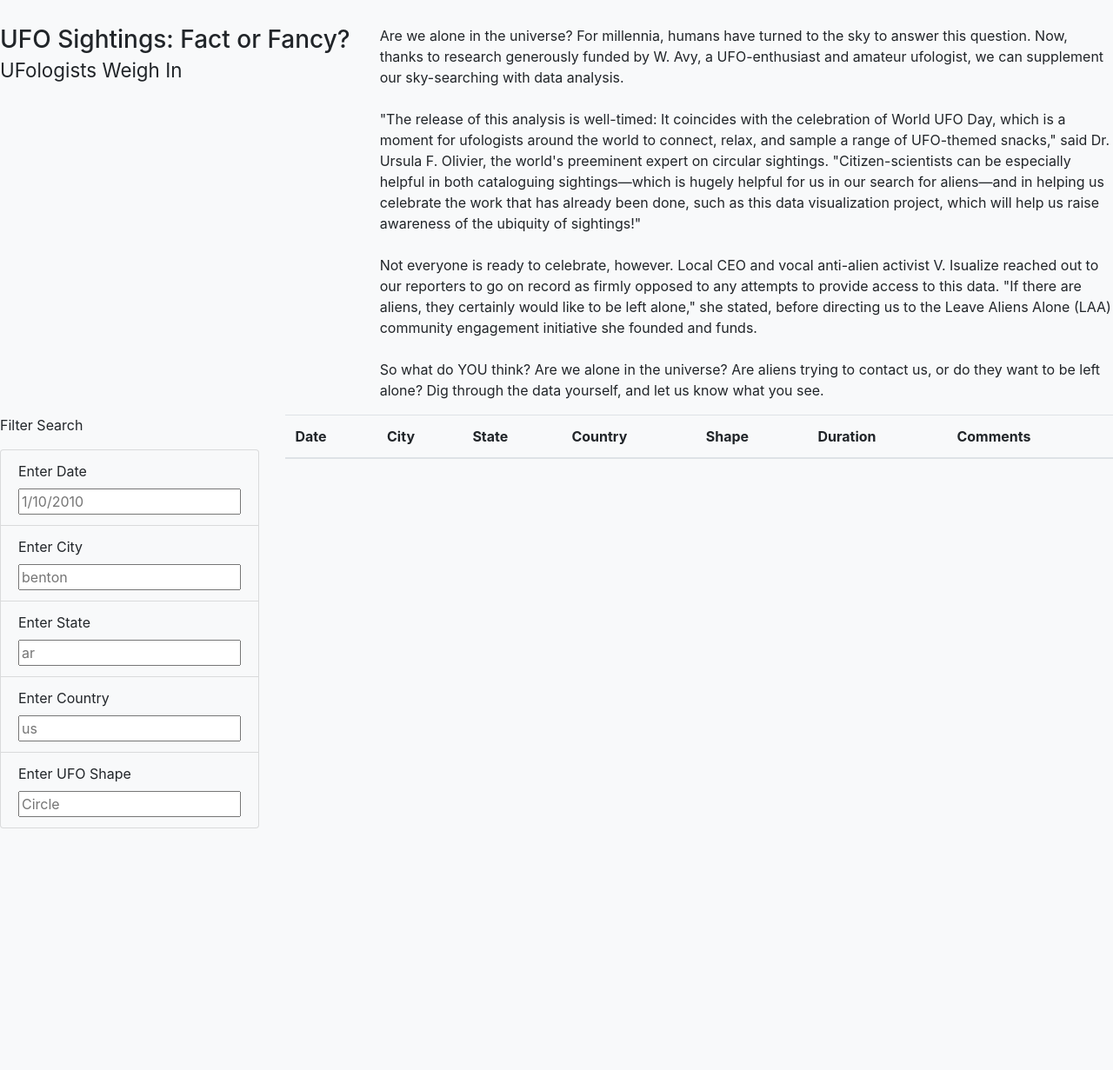
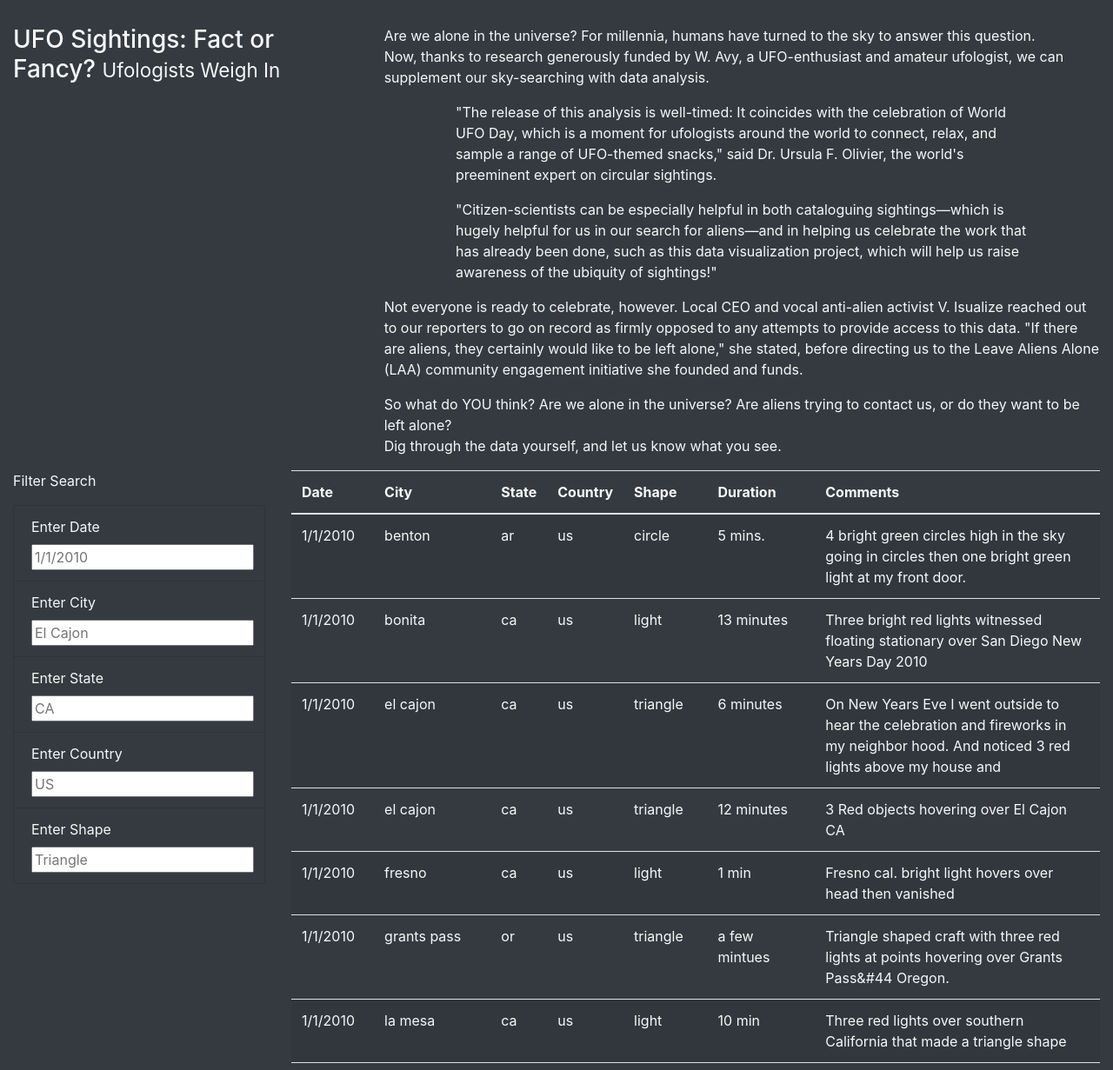
Before and after one commit to brivasbravo/UFOs, a plain HTML site: page index.html in a window 1280 px wide. Shown: the part 262-1493 px from the top of the page at 87% size. Before the commit the page ends 1215 px from the top, so only its background shows below. Drawn offline with nearby package versions, Linux system fonts and the light colour scheme; files that its build step writes are made by us from their sources.

Commit message:
challenge 11

```diff
--- a/index.html
+++ b/index.html
@@ -1,84 +1,86 @@
-<!-- 11.6.1 Bootstrap Components-->
 <!DOCTYPE html>
 <html lang="en">
 <head>
     <meta charset="UTF-8">
-    <meta http-equiv="X-UA-Compatible" content="IE=edge">
     <meta name="viewport" content="width=device-width, initial-scale=1.0">
-    <title>UFOs</title>
+    <title>UFO Finder</title>
     <link
       rel="stylesheet"
       href="https://maxcdn.bootstrapcdn.com/bootstrap/4.0.0/css/bootstrap.min.css"
       integrity="sha384-Gn5384xqQ1aoWXA+058RXPxPg6fy4IWvTNh0E263XmFcJlSAwiGgFAW/dAiS6JXm"
       crossorigin="anonymous"
     />
-    <link rel="stylesheet" href="static/style/style.css">
+    <link rel="stylesheet" href="static/css/style.css">
 </head>
-<body class="bg-light">
+<body class="bg-dark">
     <div class="wrapper">
-        <!--Build the Navbar (11.6.3: Customizing Navbar)-->
-        <nav class="navbar navbar-light bg-light navbar-expand-lg">
+        <nav class="navbar navbar-dark bg-dark navbar-expand-lg">
             <a class="navbar-brand" href="index.html">UFO Sightings</a>
         </nav>
-        <!--Build the Jumbrotron-->
+    </div>
     <div class="jumbotron">
-            <!--11.6.3: Customizing Navbar-->
-            <h1 class="display-4">The Truth Is Out There</h1>
+        <h1 class="display-4">The Truth is Out There</h1>
     </div>
-            <!-- Add the Article Title and Paragraph-->
-            <div class="container-fuild">
+    <div class="container-fluid">
         <div class="row">
             <div class="col-md-4">
-                        <h3>UFO Sightings: Fact or Fancy? <small> UFologists Weigh In</small></h3>
+                <h3>UFO Sightings: Fact or Fancy? <small>Ufologists Weigh In</small></h3>
             </div>
             <div class="col-md-8">
                 <p>
-                            Are we alone in the universe? For millennia, humans have turned to the sky to answer this question. Now, thanks to research generously funded by W. Avy, a UFO-enthusiast and amateur ufologist, we can supplement our sky-searching with data analysis.<br><br>"The release of this analysis is well-timed: It coincides with the celebration of World UFO Day, which is a moment for ufologists around the world to connect, relax, and sample a range of UFO-themed snacks," said Dr. Ursula F. Olivier, the world's preeminent expert on circular sightings. "Citizen-scientists can be especially helpful in both cataloguing sightings—which is hugely helpful for us in our search for aliens—and in helping us celebrate the work that has already been done, such as this data visualization project, which will help us raise awareness of the ubiquity of sightings!"<br><br>Not everyone is ready to celebrate, however. Local CEO and vocal anti-alien activist V. Isualize reached out to our reporters to go on record as firmly opposed to any attempts to provide access to this data. "If there are aliens, they certainly would like to be left alone," she stated, before directing us to the Leave Aliens Alone (LAA) community engagement initiative she founded and funds.<br><br>So what do YOU think? Are we alone in the universe? Are aliens trying to contact us, or do they want to be left alone? Dig through the data yourself, and let us know what you see.
+                Are we alone in the universe? For millennia, humans have turned to the sky to answer this question.<br>
+                Now, thanks to research generously funded by W. Avy, a UFO-enthusiast and amateur ufologist, we can supplement our sky-searching with data analysis.
+                </p>
+                <p></p>
+                <p style="margin-left:10%; margin-right:10%; font-size:100%;">
+                "The release of this analysis is well-timed: It coincides with the celebration of World UFO Day, which is a moment for ufologists around the world to connect, relax, and sample a range of UFO-themed snacks," said Dr. Ursula F. Olivier, the world's preeminent expert on circular sightings.<br>
+                </p>
+                <p style="margin-left:10%; margin-right:10%;font-size:100%;">
+                "Citizen-scientists can be especially helpful in both cataloguing sightings—which is hugely helpful for us in our search for aliens—and in helping us celebrate the work that has already been done, such as this data visualization project, which will help us raise awareness of the ubiquity of sightings!"
+                </p>
+                <p></p>
+                <p>
+                Not everyone is ready to celebrate, however. Local CEO and vocal anti-alien activist V. Isualize reached out to our reporters to go on record as firmly opposed to any attempts to provide access to this data. "If there are aliens, they certainly would like to be left alone," she stated, before directing us to the Leave Aliens Alone (LAA) community engagement initiative she founded and funds.
+                </p>
+                <p></p>
+                <p>
+                So what do YOU think? Are we alone in the universe? Are aliens trying to contact us, or do they want to be left alone?<br>
+                Dig through the data yourself, and let us know what you see.
                 </p>
             </div>
         </div>
     </div>
-            <!--11.6.1: Create Second Table Filter-->
-            <div class="container-fuild">
+    <div class="container-fluid">
         <div class="row">
           <div class="col-md-3">
-                        <form class="bg-light">
+            <form class="bg-dark">
                 <p>Filter Search</p>
-                                <ul class="list-group bg-light">
-                                    <li class="list-group-item bg-light">
+                <ul class="list-group bg-dark">
+                    <li class="list-group-item bg-dark">
                         <label for="date">Enter Date</label>
-                                        <input type="text" placeholder="1/10/2010" id="datetime" />
+                        <input type="text" placeholder="1/1/2010" id="datetime" />
+                    </li>
+                    <li class="list-group-item bg-dark">
+                        <label for="city">Enter City</label>
+                        <input type="text" placeholder="El Cajon" id="city" />
+                    </li>
+                    <li class="list-group-item bg-dark">
+                        <label for="state">Enter State</label>
+                        <input type="text" placeholder="CA" id="state" />
+                    </li>
+                    <li class="list-group-item bg-dark">
+                        <label for="country">Enter Country</label>
+                        <input type="text" placeholder="US" id="country" />
+                    </li>
+                    <li class="list-group-item bg-dark">
+                        <label for="shape">Enter Shape</label>
+                        <input type="text" placeholder="Triangle" id="shape" />
+                    </li>
 
-                                    </li>
-                                    <!-- Enter Elements for Deliverable 1-->
-                                    <li class="list-group-item bg-light">
-                                        <label for="date">Enter City</label>
-                                        <input type="text" placeholder="benton" id="city" />
-
-                                    </li>
-                                    <li class="list-group-item bg-light">
-                                        <label for="date">Enter State</label>
-                                        <input type="text" placeholder="ar" id="state" />
-
-                                    </li>
-                                    <li class="list-group-item bg-light">
-                                        <label for="date">Enter Country</label>
-                                        <input type="text" placeholder="us" id="country" />
-
-                                    </li>
-                                    <li class="list-group-item bg-light">
-                                        <label for="date">Enter UFO Shape</label>
-                                        <input type="text" placeholder="Circle" id="shape" />
-
-                                    </li>
-                                    <!--<li class="list-group-item bg-dark">
-                                        <button id="filter-btn" type="button" class="btn btn-dark">Filter Table</button>
-                                    </li>-->
                 </ul>
             </form>
           </div>
           <div class="col-md-9">
-                        <!-- Prep the Table for Data-->
             <table class="table table-striped">
                 <thead>
                   <tr>
@@ -97,7 +99,7 @@
         </div>
       </div>
       <script src="https://cdnjs.cloudflare.com/ajax/libs/d3/4.11.0/d3.js"></script>
-            <script src="static/style/images/js/data.js"></script>
-            <script src="static/style/images/js/app.js"></script>
+      <script src="static/js/data.js"></script>
+      <script src="static/js/app.js"></script>
 </body>
 </html>
--- a/static/css/style.css
+++ b/static/css/style.css
@@ -1 +1,9 @@
-<link rel="stylesheet" href="static/css/style.css">
+body {
+
+    color: #f7f7f7;
+  }
+  .jumbotron {
+    background-image: url("../images/nasa.jpg");
+    background-size: 100% 100%;
+    text-align: center;
+  }
--- a/static/js/app.js
+++ b/static/js/app.js
@@ -1,54 +1,72 @@
-// import the data from data.js
+// from data.js
 const tableData = data;
-
-// Reference the HTML table using d3
+// get table references
 var tbody = d3.select("tbody");
-
-// Converted to an arrow function
-addition = (a, b) => a + b;
-
 function buildTable(data) {
   // First, clear out any existing data
   tbody.html("");
-
   // Next, loop through each object in the data
   // and append a row and cells for each value in the row
   data.forEach((dataRow) => {
     // Append a row to the table body
     let row = tbody.append("tr");
-
     // Loop through each field in the dataRow and add
     // each value as a table cell (td)
     Object.values(dataRow).forEach((val) => {
       let cell = row.append("td");
       cell.text(val);
-        }
-      );
+    });
   });
 }
 
+// 1. Create a "variable" to keep track of all the "filters" as an object. Create an "empty filters variable" to keep track of all the elements that change when a search is entered.
+// This variable will be used in Step 5 to store the property “id” and the value that was entered from user input.
+var filters = [];
 
-  function handleClick() {
-    // Grab the datetime value from the filter
-    let date = d3.select("#datetime").property("value");
+// 3. Use this function to update the filters. Inside this function, you’ll write code in Steps 4-5 to update the filters based on user input.
+function updateFilters() {
+
+    // 4a. Save the element that was changed as a variable. Create a variable that saves the "changed element" using d3.select(this).
+    // https://website.education.wisc.edu/~swu28/d3t/concept.html
+    let changedElement = d3.select(this);
+    // 4b. Save the value that was changed as a variable. Create a variable that saves the "value of the changed element’s property".
+    let elementValue = changedElement.property("value");
+    console.log(elementValue);
+    // 4c. Save the id of the filter that was changed as a variable. Create a variable that saves the "attribute of the changed element’s id".
+    let filterId = changedElement.attr("id");
+    console.log(filterId);
+    // 5. If a filter value was entered then add that "filterId" and value to the filters list. Otherwise, clear that filter from the filters object.
+    // Write an if-else statement that checks if a value was changed by the user elementValue.
+    // If a value was changed, add the element’s id, filterId, as the property and the value that was changed to the var filters.
+    // If a value was not entered, then clear the element id from the filters variable.
+    if (elementValue) {
+      filters[filterId]=elementValue;
+    }
+    else {
+      delete filters[filterId];
+    }
+    // 6. Call function to apply all filters and rebuild the table
+    filterTable();
+  }
+
+  // 7. Use this function to filter the table when data is entered.
+  function filterTable() {
+
+    // 8. Set the "filtered data" to the "tableData".
     let filteredData = tableData;
 
-     // Check to see if a date was entered and filter the
-    // data using that date.
-    if (date) {
-      // Apply `filter` to the table data to only keep the
-      // rows where the `datetime` value matches the filter value
-      filteredData = filteredData.filter(row => row.datetime === date);
-    }
+    // 9. Loop through all of the filters and keep any data that matches the filter values (from module)
+    Object.entries(filters).forEach(([key,value])=> {
+      filteredData =  filteredData.filter(row => row[key]=== value);
+    });
 
-     // Rebuild the table using the filtered data
-    // @NOTE: If no date was entered, then filteredData will
-    // just be the original tableData.
+    // 10. Finally, rebuild the table using the filtered data
     buildTable(filteredData);
   }
 
-  // Attach an event to listen for the form button
-  d3.selectAll("#filter-btn").on("click", handleClick);
+  // 2. Attach an event to listen for changes to each filter; from module: d3.selectAll("#filter-btn").on("click", handleClick);
+  // Modify the event listener to "change" on each "input" element and calls the "updateFilters() function".
+  d3.selectAll("input").on("change",updateFilters);
 
   // Build the table when the page loads
   buildTable(tableData);
```
Also changed, not shown: static/js/app_1.js (added, +54 -0 lines), static/images/UFO1.png (added), static/images/UFO2.png (added), static/images/UFO3.png (added), static/images/UFO4.png (added), static/images/UFO5.png (added), static/images/nasa.jpg (added), 1 other file. Lines whose indentation alone changed are shown as unchanged.
